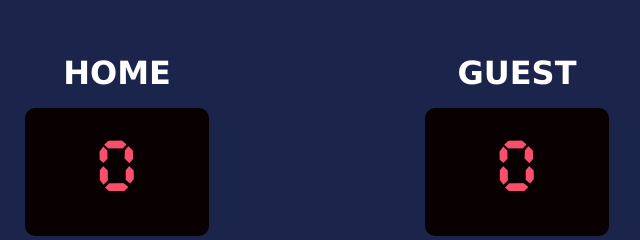
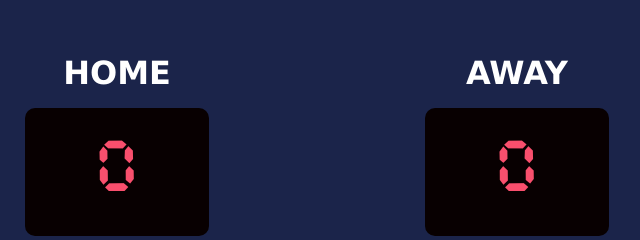
Before and after one commit to kursatyalin/scoreboard, a plain HTML site: page index.html in a window 1280 px wide. Shown: the part 189-429 px from the top of the page, 323-963 px from the left. Drawn offline with Linux system fonts and the light colour scheme; a web font is replaced by a local one.

Commit message:
Changed from GUEST to AWAY

```diff
--- a/index.html
+++ b/index.html
@@ -25,7 +25,7 @@
 
             <!-- Guest Team -->
             <article class="team" aria-labelledby="guest-heading">
-                <h3 id="guest-heading" class="heading">GUEST</h3>
+                <h3 id="guest-heading" class="heading">AWAY</h3>
                 <div class="counter" id="guest-score" aria-live="polite">0</div>
                 <div class="btn-group">
                     <button class="btn" onclick="incrementScore('guest', 1)" aria-label="Add 1 point to guest team">+1</button>
```
